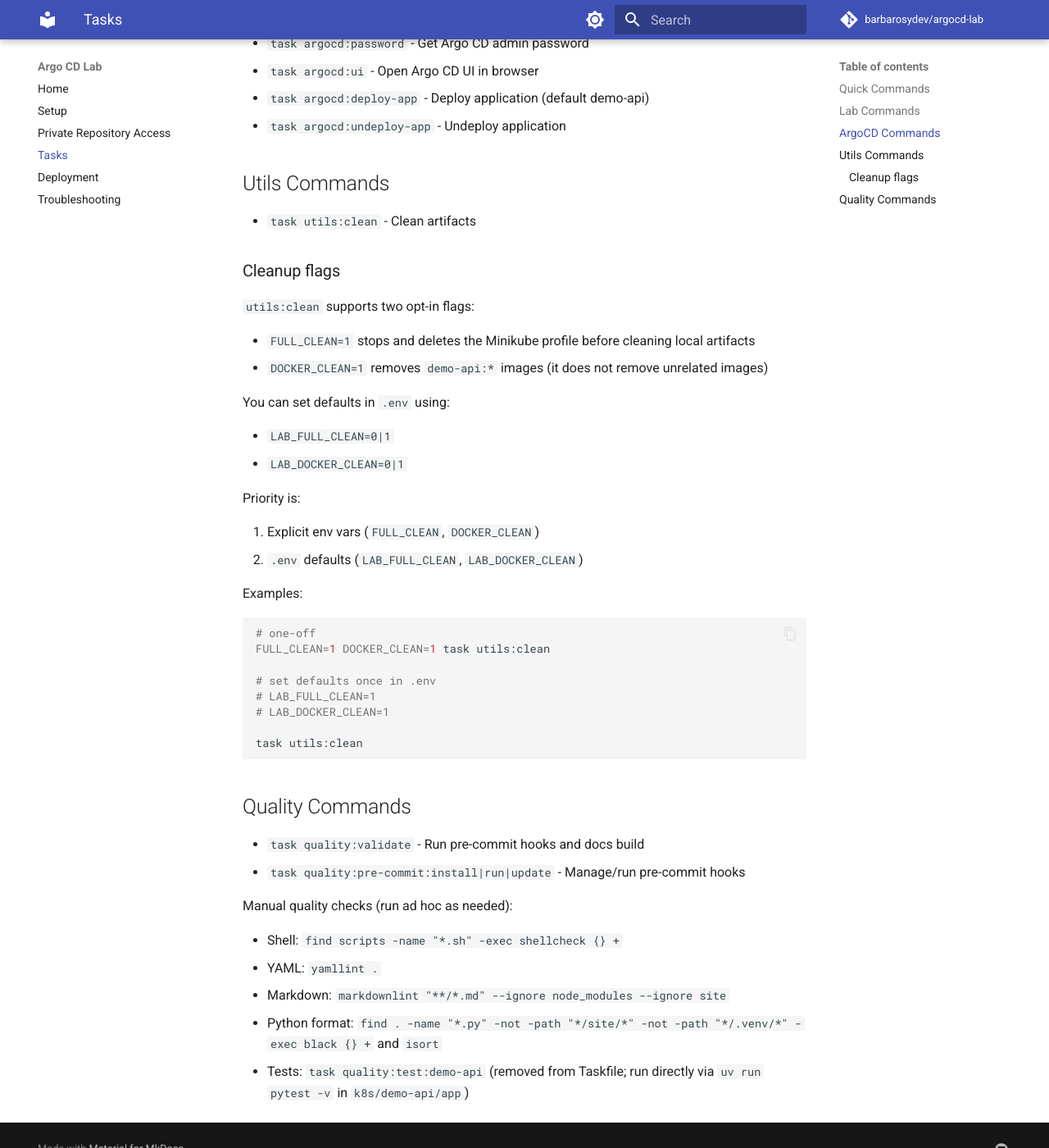
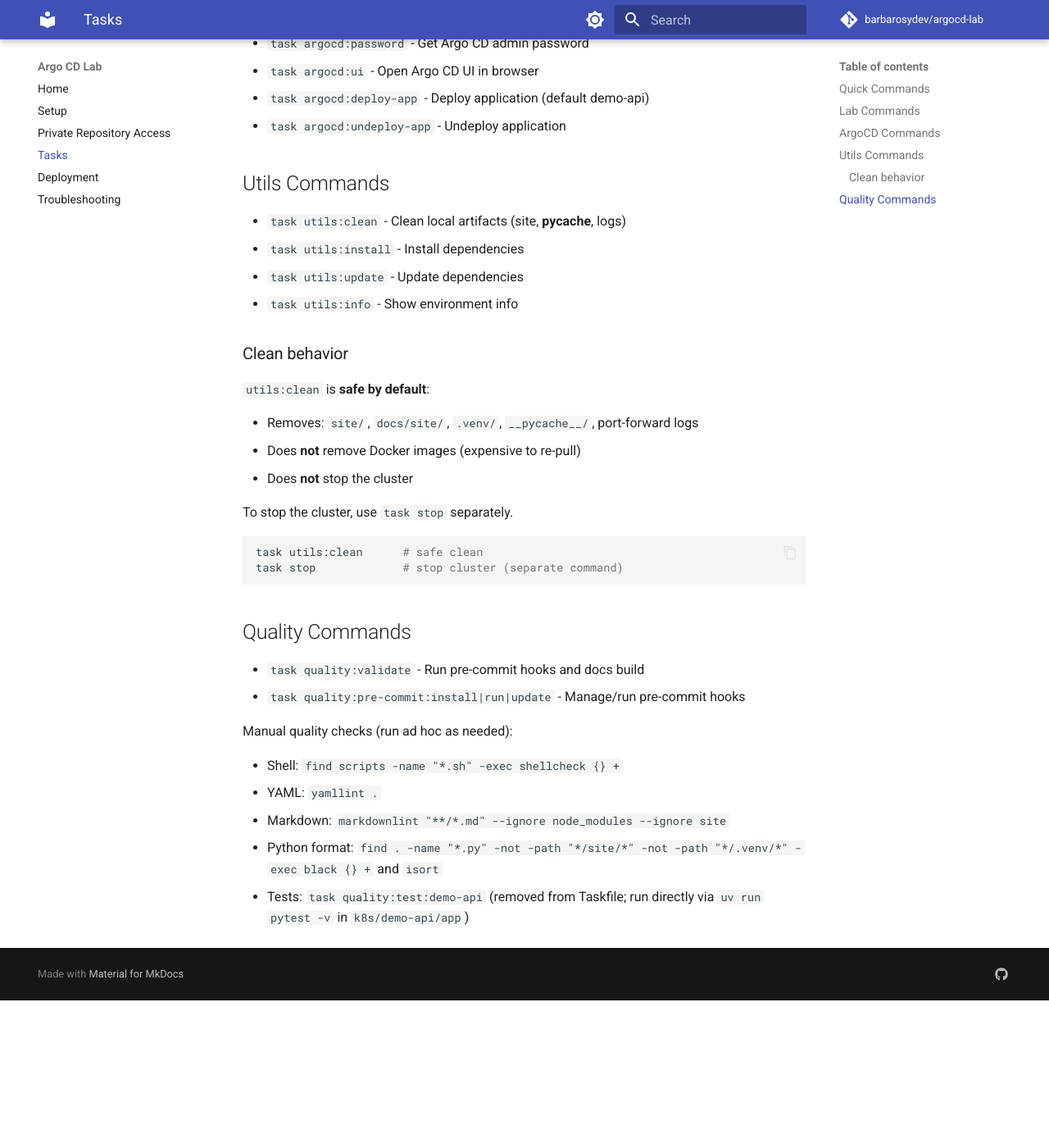
Before and after one commit to barbarosydev/argocd-lab, an MkDocs documentation site: the page built from docs/tasks.md, in a window 1280 px wide and 1400 px high, scrolled down 816 px. Shown: the whole window at 82% size. Built offline with MkDocs 1.6.1 and Material for MkDocs 9.7.7, drawn with Linux system fonts in a browser that asks for light colours; comment, search, counter and statistics services are not loaded; after the commit the page ends 2036 px from its top, so only the background shows below that.

Commit message:
improve task utils:clean

````diff
--- a/docs/tasks.md
+++ b/docs/tasks.md
@@ -33,36 +33,24 @@
 
 ## Utils Commands
 
-- `task utils:clean` - Clean artifacts
+- `task utils:clean` - Clean local artifacts (site, __pycache__, logs)
+- `task utils:install` - Install dependencies
+- `task utils:update` - Update dependencies
+- `task utils:info` - Show environment info
 
-### Cleanup flags
+### Clean behavior
 
-`utils:clean` supports two opt-in flags:
+`utils:clean` is __safe by default__:
 
-- `FULL_CLEAN=1` stops and deletes the Minikube profile before cleaning local artifacts
-- `DOCKER_CLEAN=1` removes `demo-api:*` images (it does not remove unrelated images)
+- Removes: `site/`, `docs/site/`, `.venv/`, `__pycache__/`, port-forward logs
+- Does __not__ remove Docker images (expensive to re-pull)
+- Does __not__ stop the cluster
 
-You can set defaults in `.env` using:
-
-- `LAB_FULL_CLEAN=0|1`
-- `LAB_DOCKER_CLEAN=0|1`
-
-Priority is:
-
-1. Explicit env vars (`FULL_CLEAN`, `DOCKER_CLEAN`)
-2. `.env` defaults (`LAB_FULL_CLEAN`, `LAB_DOCKER_CLEAN`)
-
-Examples:
+To stop the cluster, use `task stop` separately.
 
 ```bash
-# one-off
-FULL_CLEAN=1 DOCKER_CLEAN=1 task utils:clean
-
-# set defaults once in .env
-# LAB_FULL_CLEAN=1
-# LAB_DOCKER_CLEAN=1
-
-task utils:clean
+task utils:clean      # safe clean
+task stop             # stop cluster (separate command)
 ```
 
 ## Quality Commands
````
Also changed, not shown: docs/setup.md (+1 -2 lines), 2 other files.
